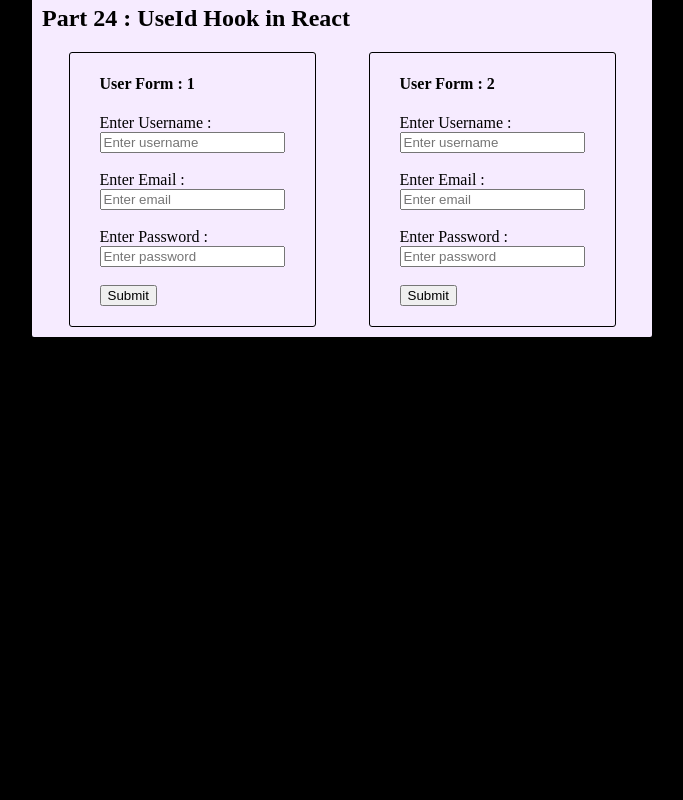
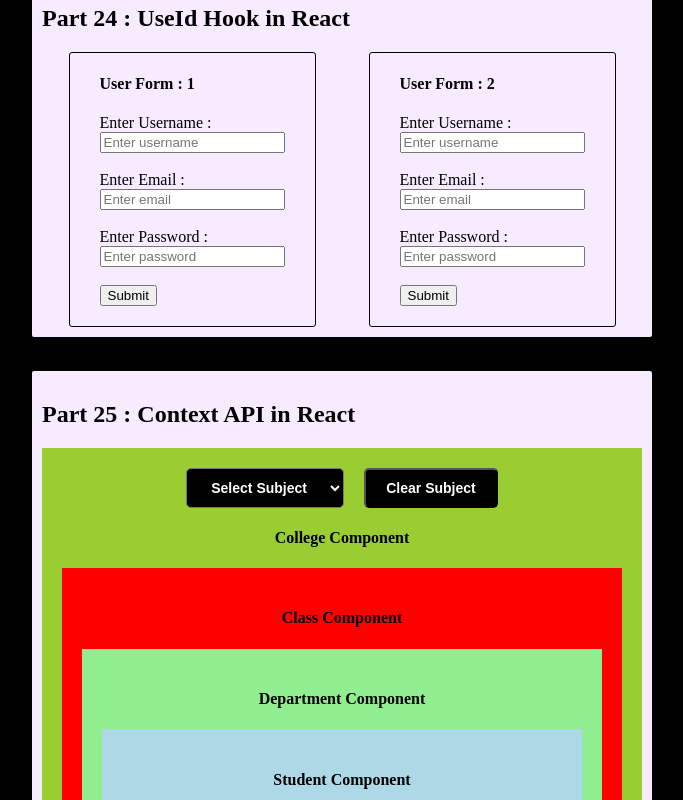
Before and after one commit to SudiptoRahaOfficial/Learning-React-JS, a React (Vite) app: page / in a window 1280 px wide. Shown: the part 11200-12000 px from the top of the page, without its empty margins (298-981 px from the left). Before the commit the page ends 11569 px from the top, so only its background shows below. Built offline with nearby package versions, Linux system fonts and the light colour scheme.

Commit message:
25 - context api in react

```diff
--- /dev/null
+++ b/src/25. context api in react/Class.jsx
@@ -0,0 +1,19 @@
+import React from 'react'
+import Department from './Department'
+
+function Class() {
+	return (
+		<div
+			style={{
+				backgroundColor: 'red',
+				textAlign: 'center',
+				padding: '20px',
+			}}
+		>
+			<h4>Class Component</h4>
+			<Department />
+		</div>
+	)
+}
+
+export default Class
--- /dev/null
+++ b/src/25. context api in react/College.jsx
@@ -0,0 +1,50 @@
+import React, { useState } from 'react'
+
+import Class from './Class'
+import { SubjectContext } from './Contextdata'
+
+function College() {
+	const [subject, setsubject] = useState('')
+
+	const style = {
+		backgroundColor: 'black',
+		color: 'white',
+		padding: '10px 20px',
+		margin: '0px 10px',
+		fontSize: '14px',
+		fontWeight: '600',
+		borderRadius: '5px',
+	}
+
+	return (
+		<div
+			style={{
+				backgroundColor: 'yellowgreen',
+				textAlign: 'center',
+				padding: '20px',
+			}}
+		>
+			<SubjectContext.Provider value={subject}>
+				<select
+					style={style}
+					value={subject}
+					onChange={(event) => setsubject(event.target.value)}
+				>
+					<option value=''>Select Subject</option>
+					<option value='Math'>Math</option>
+					<option value='English'>English</option>
+					<option value='Physics'>Physics</option>
+				</select>
+				<button style={style} onClick={() => setsubject('')}>
+					Clear Subject
+				</button>
+
+				<h4>College Component</h4>
+
+				<Class />
+			</SubjectContext.Provider>
+		</div>
+	)
+}
+
+export default College
--- /dev/null
+++ b/src/25. context api in react/Contextapi.jsx
@@ -0,0 +1,13 @@
+import React from 'react'
+import College from './College'
+
+function Contextapi() {
+	return (
+		<div>
+			<h2>Part 25 : Context API in React</h2>
+			<College />
+		</div>
+	)
+}
+
+export default Contextapi
--- /dev/null
+++ b/src/25. context api in react/Contextdata.jsx
@@ -0,0 +1,3 @@
+import { createContext } from "react";
+
+export const SubjectContext = createContext('Physics')
--- /dev/null
+++ b/src/25. context api in react/Department.jsx
@@ -0,0 +1,19 @@
+import React from 'react'
+import Student from './Student'
+
+function Department() {
+	return (
+		<div
+			style={{
+				backgroundColor: 'lightgreen',
+				textAlign: 'center',
+				padding: '20px',
+			}}
+		>
+			<h4>Department Component</h4>
+			<Student />
+		</div>
+	)
+}
+
+export default Department
--- /dev/null
+++ b/src/25. context api in react/Student.jsx
@@ -0,0 +1,19 @@
+import React from 'react'
+import Subject from './Subject'
+
+function Student() {
+	return (
+		<div
+			style={{
+				backgroundColor: 'lightblue',
+				textAlign: 'center',
+				padding: '20px',
+			}}
+		>
+			<h4>Student Component</h4>
+			<Subject />
+		</div>
+	)
+}
+
+export default Student
--- /dev/null
+++ b/src/25. context api in react/Subject.jsx
@@ -0,0 +1,22 @@
+import React, { useContext } from 'react'
+import { SubjectContext } from './Contextdata'
+
+function Subject() {
+    const subject = useContext(SubjectContext)
+	return (
+		<div
+			style={{
+				backgroundColor: 'lightsalmon',
+				textAlign: 'center',
+				padding: '20px',
+			}}
+		>
+			<h4>Subject Component</h4>
+			<p>
+				The subject is : <strong>{subject}</strong>
+			</p>
+		</div>
+	)
+}
+
+export default Subject
--- a/src/App.jsx
+++ b/src/App.jsx
@@ -26,6 +26,7 @@ import Updateobjectinstate from './21. updating objects in state/Updateobjectins
 import Updatearrayinstate from './22. updating arrays in state/Updatearrayinstate'
 import Useactionstate from './23. useActionState hook/Useactionstate'
 import Useid from './24. useId hook/Useid'
+import Contextapi from './25. context api in react/Contextapi'
 
 function App() {
 
@@ -67,6 +68,7 @@ function App() {
 			<Wrapper><Updatearrayinstate /></Wrapper>
 			<Wrapper><Useactionstate /></Wrapper>
 			<Wrapper><Useid /></Wrapper>
+			<Wrapper><Contextapi /></Wrapper>
 		</>
 	)
 }
```
Also changed, not shown: 1 other file (tests, documents, lock files or other folders).
